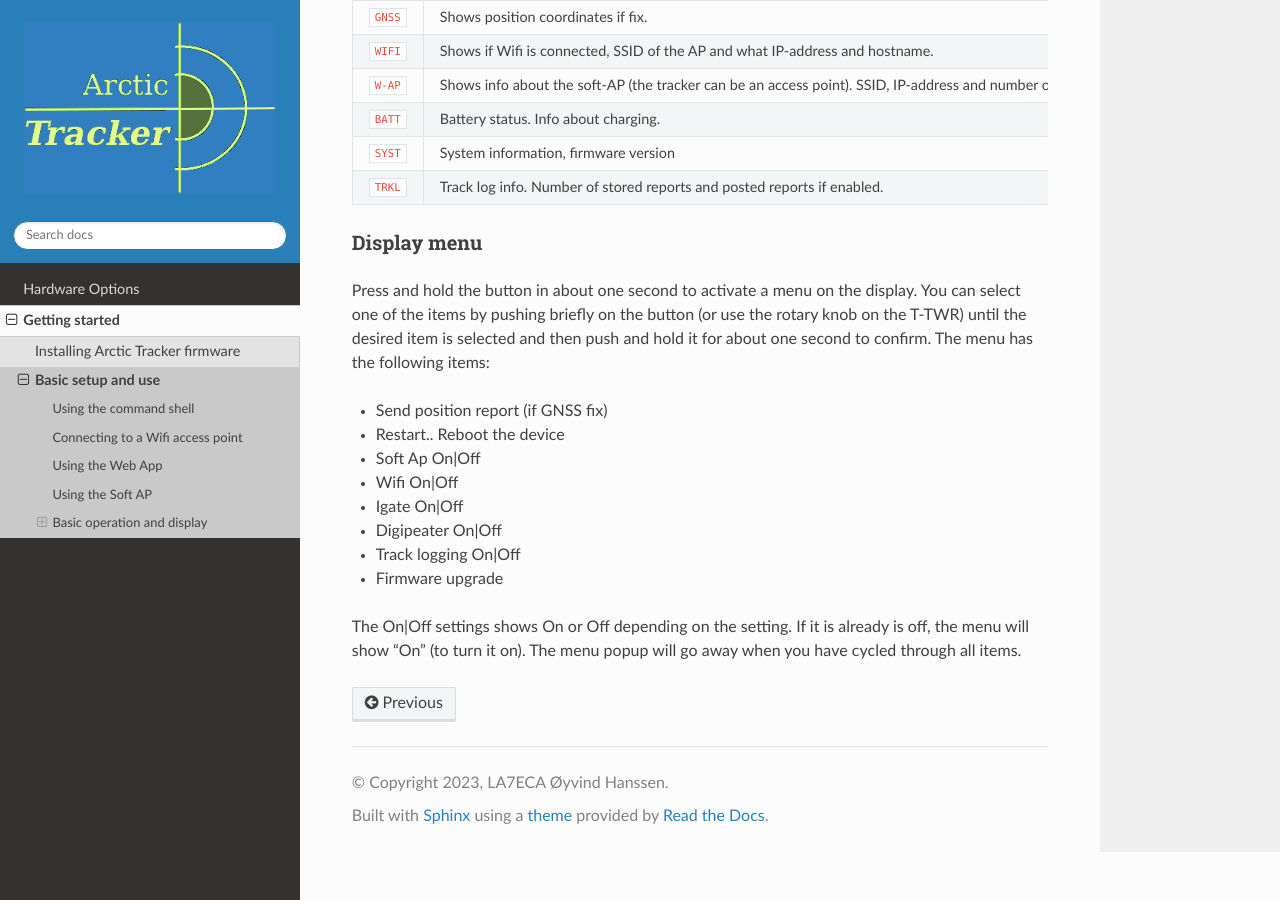
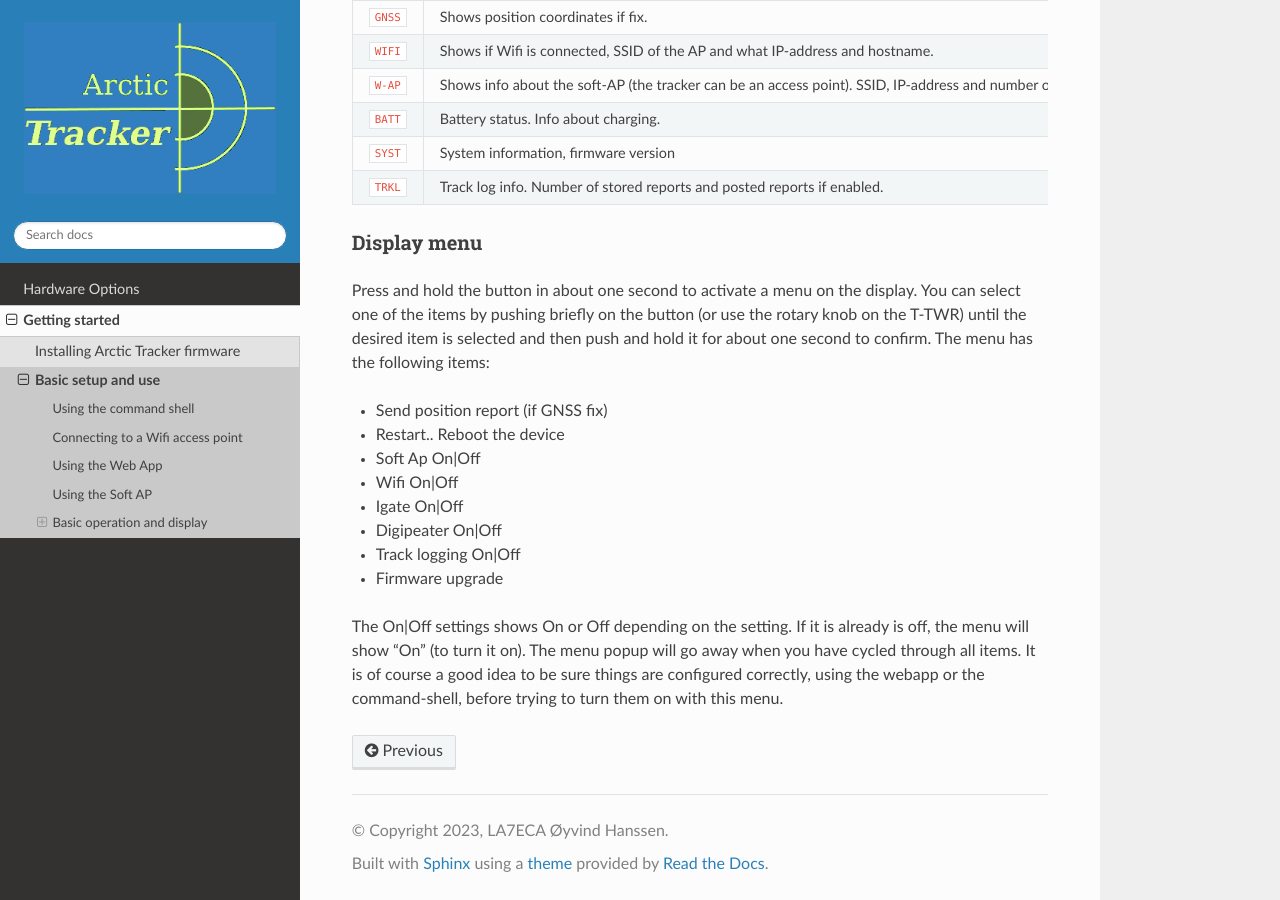
Before and after one commit to Hamlabs/ArcticTracker-docs, a Sphinx documentation site: the page built from docs/setup.rst, in a window 1280 px wide and 900 px high, scrolled down 3632 px. Built offline with Sphinx 7.4.7 and the Read the Docs theme 3.1.0, drawn with Linux system fonts in a browser that asks for light colours; pages that are not in the unit, such as notebooks, are missing from menus.

Commit message:
Update setup.rst

```diff
--- a/docs/setup.rst
+++ b/docs/setup.rst
@@ -100,4 +100,4 @@
 * Track logging On|Off
 * Firmware upgrade
 
-The On|Off settings shows On or Off depending on the setting. If it is already is off, the menu will show "On" (to turn it on). The menu popup will go away when you have cycled through all items.
+The On|Off settings shows On or Off depending on the setting. If it is already is off, the menu will show "On" (to turn it on). The menu popup will go away when you have cycled through all items. It is of course a good idea to be sure things are configured correctly, using the webapp or the command-shell, before trying to turn them on with this menu.
```
